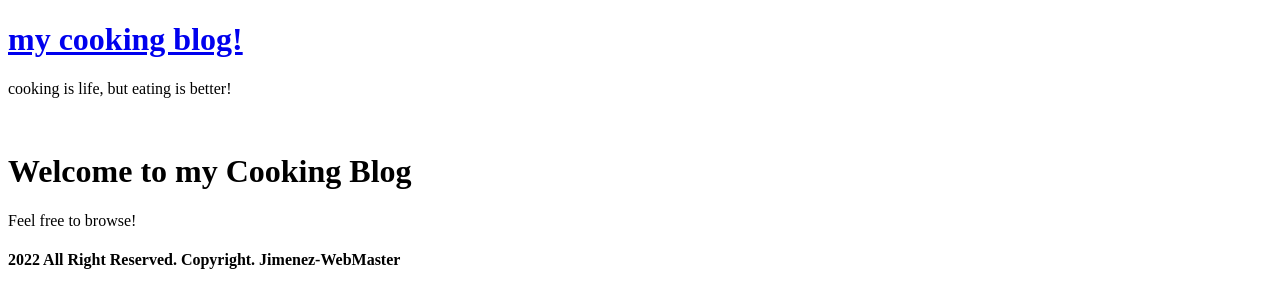
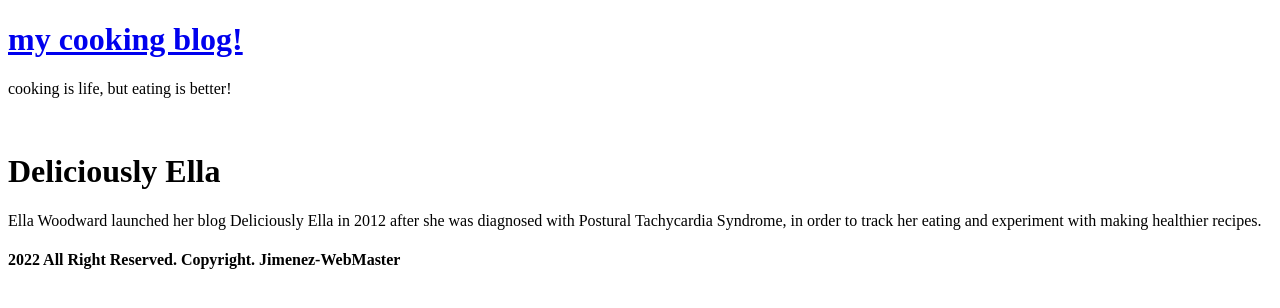
Before and after one commit to Popeye11101/MyBlogSite, a plain HTML site: page index.html in a window 1280 px wide. Drawn offline with Linux system fonts and the light colour scheme.

Commit message:
content has been added

```diff
--- a/index.html
+++ b/index.html
@@ -10,8 +10,8 @@
 	<p> cooking is life, but eating is better! </p>
 	<br />
 
-	<h1> Welcome to my Cooking Blog </h1>
-	<p> Feel free to browse! </p>
+	<h1> Deliciously Ella</h1>
+	<p> Ella Woodward launched her blog Deliciously Ella in 2012 after she was diagnosed with Postural Tachycardia Syndrome, in order to track her eating and experiment with making healthier recipes. </p>
 
 	<h4>2022 All Right Reserved. Copyright. Jimenez-WebMaster</h4>
 </body>
```
